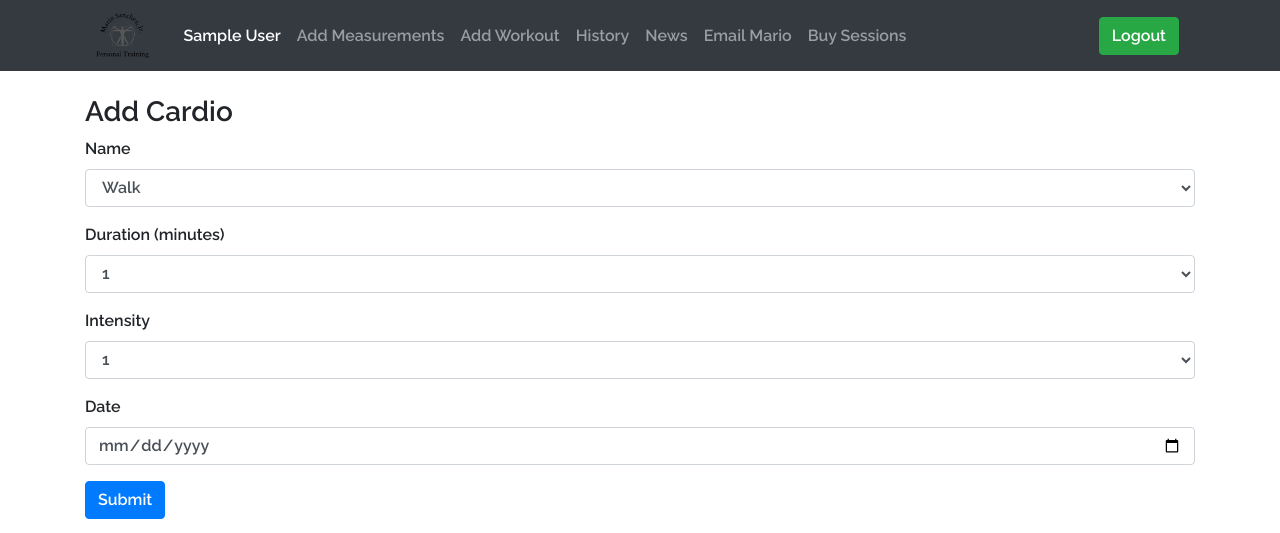
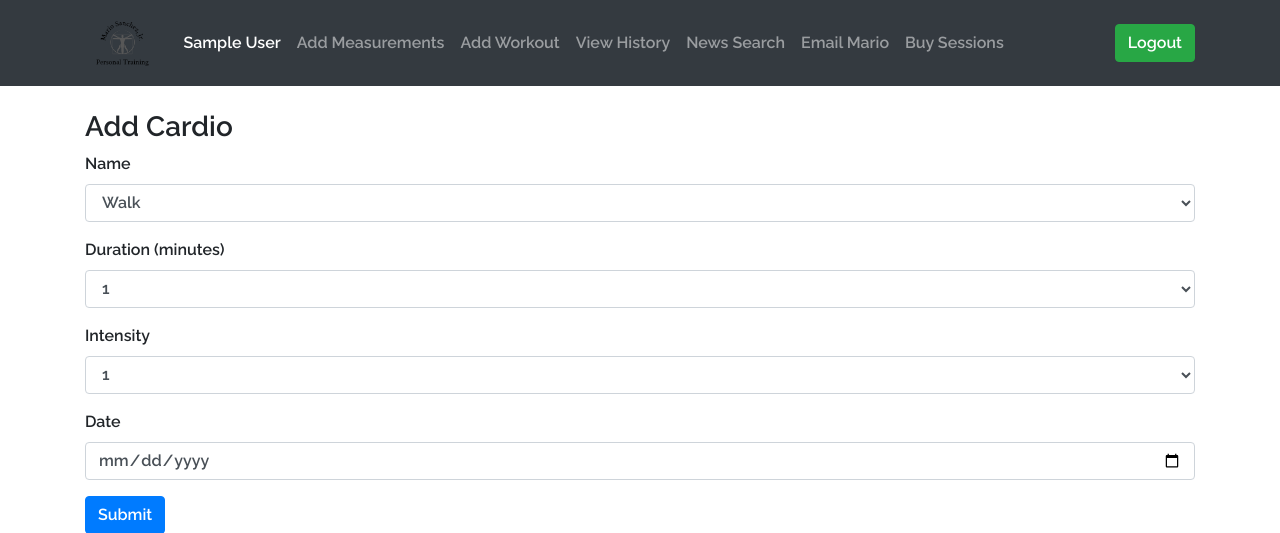
Before and after one commit to mariojrgithub/workout_website, a Flask app: page /add-workout/cardio in a window 1280 px wide. Shown: the top 533 px of the page. Run offline with Flask 2, Linux system fonts and the light colour scheme; the visitor is signed in with stand-in values (Sample User, id 1); parts of the project's set-up code (start-up, migrations or seed data) failed here and were passed over; some libraries are stand-ins or nearby versions.

Commit message:
changes to navbar

```diff
--- a/templates/base.html
+++ b/templates/base.html
@@ -42,16 +42,12 @@
 
       <a class="navbar-brand" href="{{url_for('index')}}"><img src="/static/SmallLogo.png" height="45em" alt="ProTrainingLA Logo"></a>
 
-      <button class="navbar-toggler" type="button" data-toggle="collapse" data-target="#navbarSupportedContent"
-      aria-controls="navbarSupportedContent" aria-expanded="false" aria-label="Toggle navigation">
-      <span class="navbar-toggler-icon"></span>
-    </button>
+      {% if current_user.is_authenticated %}
 
       <div class="collapse navbar-collapse" id="navbarSupportedContent">
 
         <ul class="navbar-nav mr-auto">
 
-          {% if current_user.is_authenticated %}
           <li class="nav-item active">
             <a class="nav-link" href="{{url_for('index')}}">{{ name }}<span class="sr-only">(current)</span></a>
           </li>
@@ -62,10 +58,10 @@
             <a class="nav-link" href="{{url_for('AddWorkout')}}">Add Workout</a>
           </li>
           <li class="nav-item">
-            <a class="nav-link" href="{{url_for('history')}}">History</a>
+            <a class="nav-link" href="{{url_for('history')}}">View History</a>
           </li>
           <li class="nav-item">
-            <a class="nav-link" href="{{url_for('news')}}">News</a>
+            <a class="nav-link" href="{{url_for('news')}}">News Search</a>
           </li>
           <li class="nav-item">
             <a class="nav-link" href="mailto:mariosanchezjr12@gmail.com">Email Mario</a>
@@ -74,17 +70,25 @@
             <a class="nav-link" href="https://www.venmo.com/Mario-SanchezJr" target="_blank">Buy Sessions</a>
           </li>
         </ul>
+
       </div>
-    <a href="{{url_for('logout')}}"><button style="margin-right: 1em" class="btn btn-success navbar-btn">Logout</button>
+
+
+      <button class="navbar-toggler" type="button" data-toggle="collapse" data-target="#navbarSupportedContent"
+      aria-controls="navbarSupportedContent" aria-expanded="false" aria-label="Toggle navigation">
+      <span class="navbar-toggler-icon"></span>
+      </button>
+
+    <a href="{{url_for('logout')}}"><button style="margin: 1em 0" class="btn btn-success navbar-btn">Logout</button>
     </a>
+
+
   {% else %}
-
-  </div>
-
-  <a href="{{url_for('login')}}"><button class="btn btn-success navbar-btn">Login</button></a>
+  <a href="{{url_for('logout')}}"><button style="margin: 1em 0" class="btn btn-success navbar-btn">Login</button></a>
 
   {% endif %}
-  </nav>
+</div>
+</nav>
 
 
   {% with messages = get_flashed_messages() %}
```
